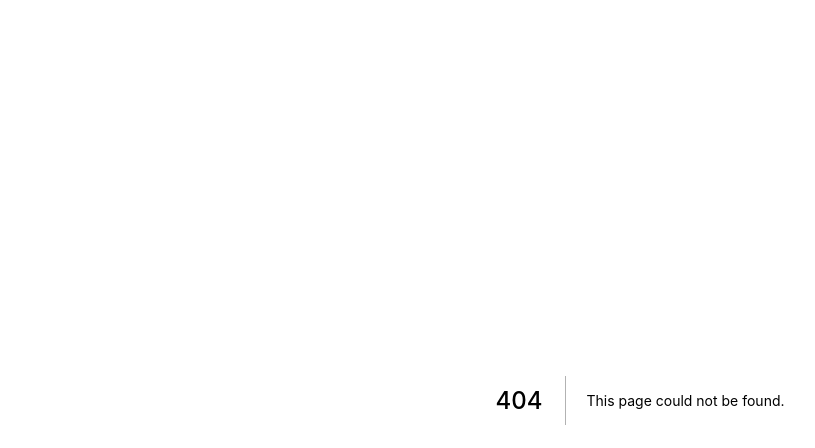
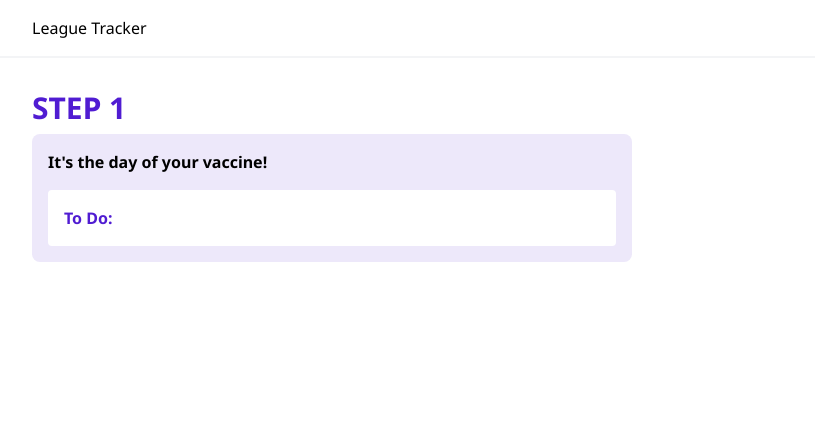
Before and after one commit to amorriscode/league-tracker, a Next.js app: page /steps/1 in a window 1280 px wide. Before the commit this address had no page. Shown: the top 448 px of the page, without its empty margins (0-815 px from the left). Built offline with nearby package versions, Linux system fonts and the light colour scheme.

Commit message:
Start addings steps pages

```diff
--- a/components/QuizOption.jsx
+++ b/components/QuizOption.jsx
@@ -1,6 +1,6 @@
 export default function QuizOption({ option }) {
   return (
-    <div className="p-4 bg-green-600 hover:bg-green-800 text-white rounded">
+    <div className="p-4 bg-green-600 hover:bg-green-800 text-white rounded-lg">
       {option} Hello
     </div>
   )
--- a/components/withLayout.jsx
+++ b/components/withLayout.jsx
@@ -5,6 +5,8 @@ export default function withLayout(PageComponent) {
     return (
       <>
         <Head>
+          <title>League Tracker</title>
+          <link rel="icon" href="/favicon.ico" />
           <link rel="preconnect" href="https://fonts.gstatic.com" />
           <link
             href="https://fonts.googleapis.com/css2?family=Noto+Sans:ital,wght@0,400;0,700;1,400;1,700&display=swap"
@@ -12,11 +14,13 @@ export default function withLayout(PageComponent) {
           />
         </Head>
 
-        <nav className="p-4 mb-4 border-b-2 border-gray-100">
+        <nav className="px-8 py-4 border-b-2 border-gray-100">
           <div>League Tracker</div>
         </nav>
 
-        <PageComponent {...pageProps} />
+        <div className="p-8">
+          <PageComponent {...pageProps} />
+        </div>
       </>
     )
   }
--- a/pages/index.js
+++ b/pages/index.js
@@ -1,27 +1,16 @@
-import Head from 'next/head'
-
 import withLayout from '../components/withLayout'
 import MapCanadaVaccines from '../components/MapCanadaVaccines'
 import QuizOption from '../components/QuizOption'
 
 function Home() {
   return (
-    <div>
-      <Head>
-        <title>League Tracker</title>
-        <link rel="icon" href="/favicon.ico" />
-      </Head>
-
     <main>
       <div className="w-1/2 mx-auto space-y-4">
         {[1, 2, 3, 4].map((i) => (
           <QuizOption key={i} option={i} />
         ))}
       </div>
-
-        <MapCanadaVaccines />
     </main>
-    </div>
   )
 }
 
--- /dev/null
+++ b/pages/steps/1.js
@@ -0,0 +1,29 @@
+import withLayout from '../../components/withLayout'
+
+function Home() {
+  return (
+    <main>
+      <h1 className="uppercase font-bold text-brand-blurple text-3xl mb-2">
+        Step 1
+      </h1>
+
+      <div className="grid grid-cols-2 gap-4">
+        <div className="bg-brand-blurple-light rounded-lg p-4 space-y-4">
+          <p className="font-bold">It&apos;s the day of your vaccine!</p>
+
+          <div className="bg-white rounded p-4">
+            <h2 className="text-brand-blurple font-semibold">To Do:</h2>
+          </div>
+        </div>
+
+        <div>
+          <div className="bg-brand-blurple-med rounded-lg">
+
+          </div>
+        </div>
+      </div>
+    </main>
+  )
+}
+
+export default withLayout(Home)
```
Lines whose indentation alone changed are shown as unchanged.
